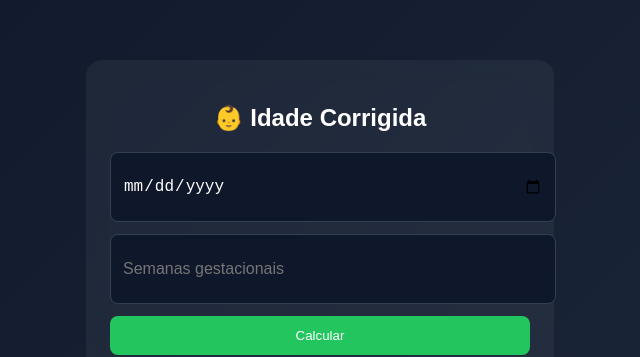
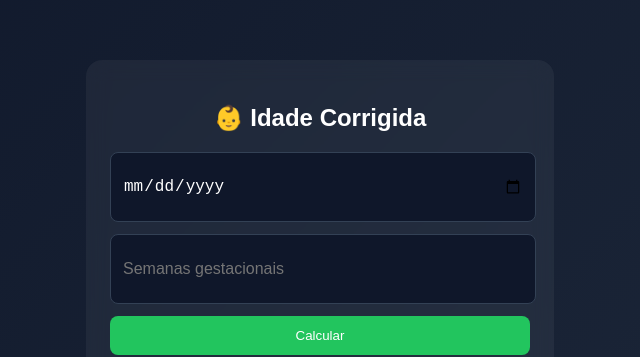
Before and after one commit to diegovsti/prematuro-app, a React (Vite) app in the folder frontend/: page / in a window 1280 px wide. Shown: the part 125-482 px from the top of the page, without its empty margins (320-960 px from the left). Built offline with nearby package versions, Linux system fonts and the light colour scheme; no server answers.

Commit message:
Update App.jsx

```diff
--- a/frontend/src/App.jsx
+++ b/frontend/src/App.jsx
@@ -171,6 +171,7 @@ const styles = {
     background: '#0f172a',
     color: '#fff',
     width: '100%',
+    maxWidth: 400,
     fontSize: 16,
     minHeight: 44
   },
```
